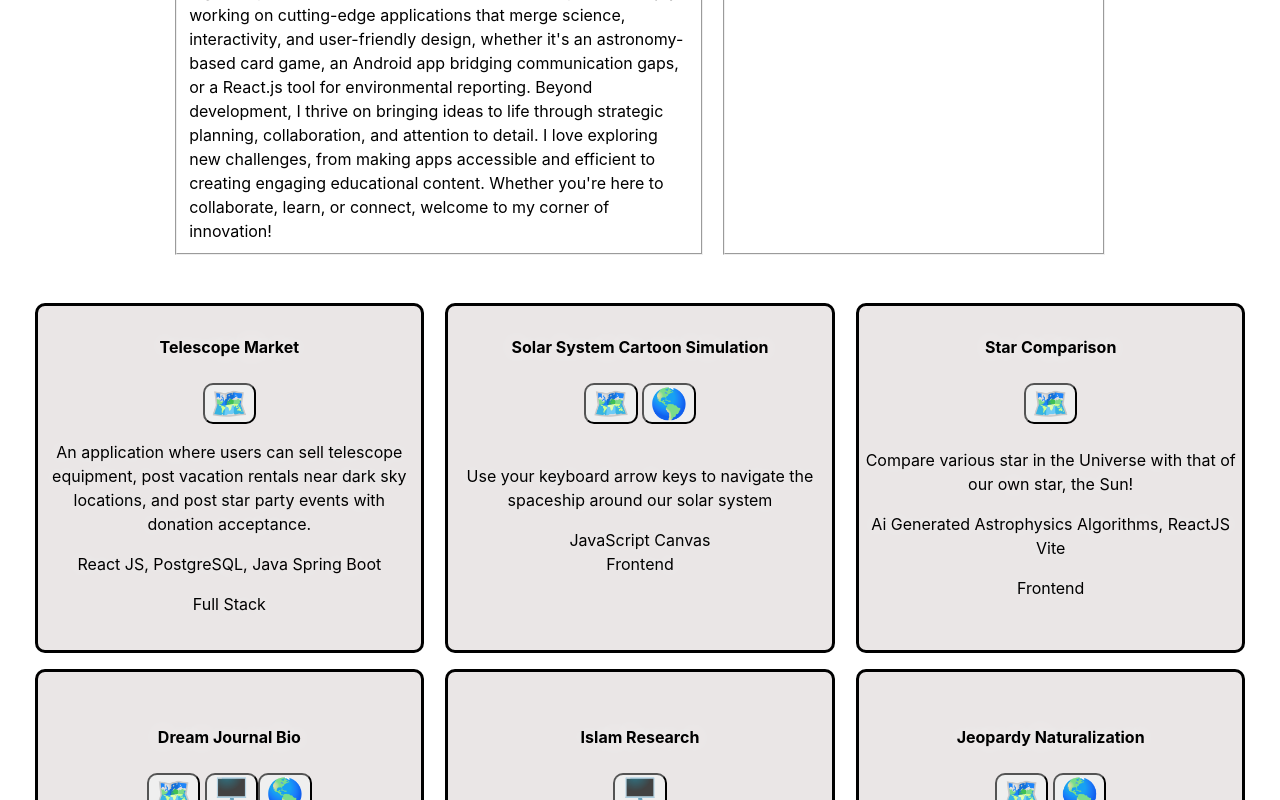
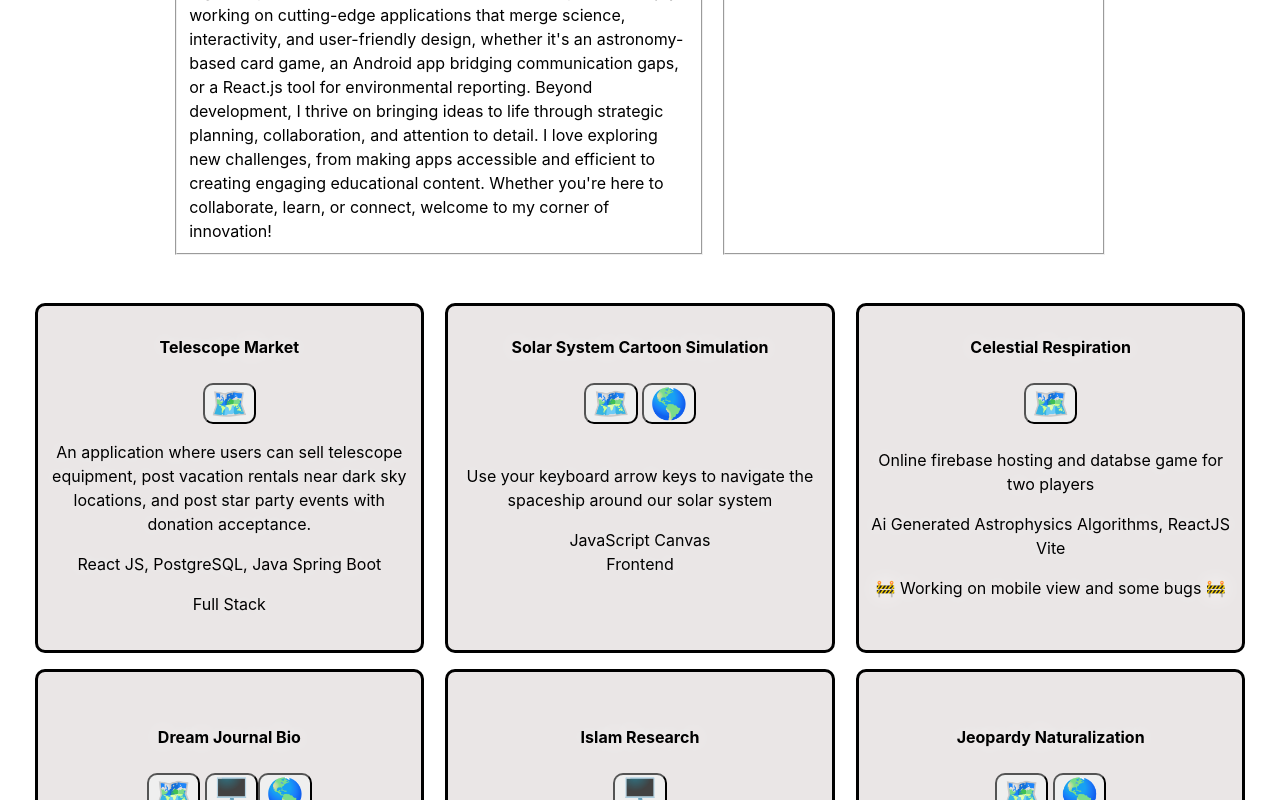
Before and after one commit to SharukhGV/sharukh-portfolio, a React (Vite) app: page / in a window 1280 px wide. Shown: the part 457-1257 px from the top of the page. Built offline with nearby package versions, Linux system fonts and the light colour scheme.

Commit message:
celestial respiration game

```diff
--- a/src/projects/StarComparison.jsx
+++ b/src/projects/StarComparison.jsx
@@ -7,17 +7,17 @@ export default function StarComparison(){
 
   <div className="cardProject">
 <br></br>
-    <strong>Star Comparison</strong>
+    <strong>Celestial Respiration</strong>
        <br></br>
 <br></br>
-      <button><a href="https://star-comparison.netlify.app/" target="_blank" rel="noopener noreferrer">
+      <button><a href="https://celestial-respiration.firebaseapp.com/" target="_blank" rel="noopener noreferrer">
       🗺️   </a></button>
   <br></br>
 <br></br>
-<div>Compare various star in the Universe with that of our own star, the Sun!</div>
+<div>Online firebase hosting and databse game for two players</div>
 <div></div>
 <p>Ai Generated Astrophysics Algorithms, ReactJS Vite</p>
-<p>Frontend</p>
+<div>🚧 Working on mobile view and some bugs 🚧</div>
 
     </div>
 
```
